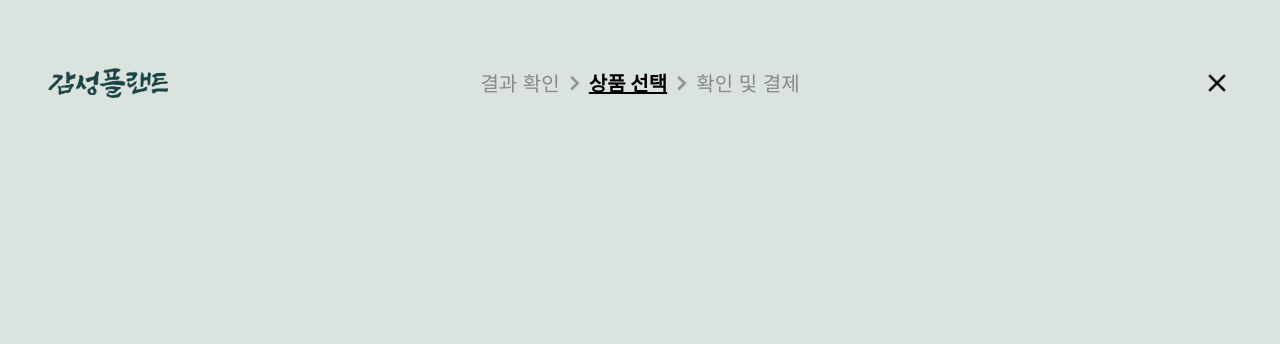
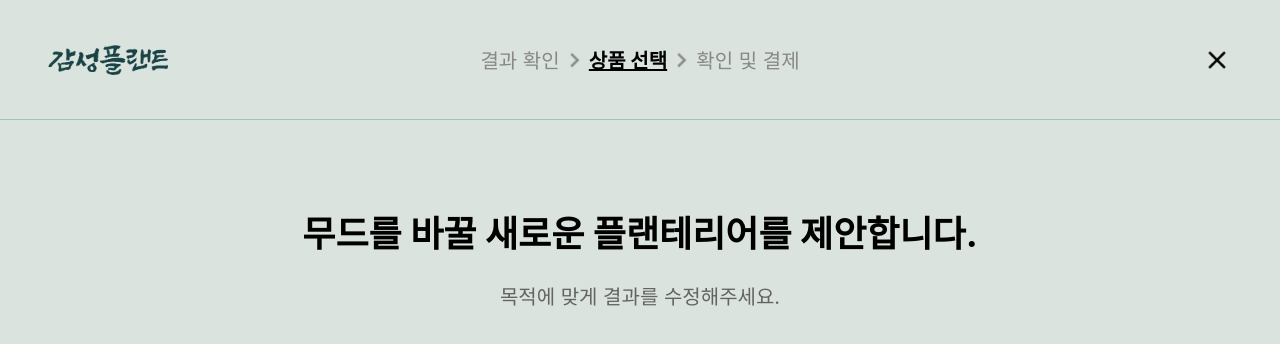
Before and after one commit to mood-plant/mood-plant-front, a React (Create React App) app: page /selectItem in a window 1280 px wide. Shown: the top 344 px of the page. Built offline with nearby package versions, Linux system fonts and the light colour scheme.

Commit message:
style : Header 라인 추가

```diff
--- a/src/components/Common/Header.js
+++ b/src/components/Common/Header.js
@@ -12,6 +12,7 @@ export default function Header({ number }) {
   };
 
   return (
+    <>
       <S.Container>
         <S.Logo src={logo} onClick={navigateHome} />
         <S.ProgressContainer>
@@ -23,6 +24,8 @@ export default function Header({ number }) {
         </S.ProgressContainer>
         <S.Close src={close} onClick={navigateHome} />
       </S.Container>
+      <S.Line />
+    </>
   );
 }
 
@@ -33,11 +36,17 @@ const S = {
     justify-content: space-between;
     padding-left: 48px;
     padding-right: 48px;
-    padding-top: 48px;
+    padding-top: 25px;
   `,
   Logo: styled.img`
     width: 120px;
     cursor: pointer;
+  `,
+  Line: styled.div`
+    width: 100vw;
+    height: 1px;
+    background-color: #a6c3b1;
+    margin-top: 25px;
   `,
   ProgressContainer: styled.div`
     display: flex;
--- a/src/pages/SelectItem.js
+++ b/src/pages/SelectItem.js
@@ -1,7 +1,25 @@
 import Header from "../components/Common/Header";
+import styled from "styled-components";
 
 const SelectItem = () => {
-  return <Header number="2" />;
+  return (
+    <>
+      <Header number="2" />
+      <S.Title>무드를 바꿀 새로운 플랜테리어를 제안합니다.</S.Title>
+      <S.Summary>목적에 맞게 결과를 수정해주세요.</S.Summary>
+    </>
+  );
+};
+
+const S = {
+  Title: styled.h1`
+    font-size: 36px;
+    margin-top: 85px;
+  `,
+  Summary: styled.p`
+    color: #636363;
+    font-size: 20px;
+  `,
 };
 
 export default SelectItem;
```
Lines whose indentation alone changed are shown as unchanged.
